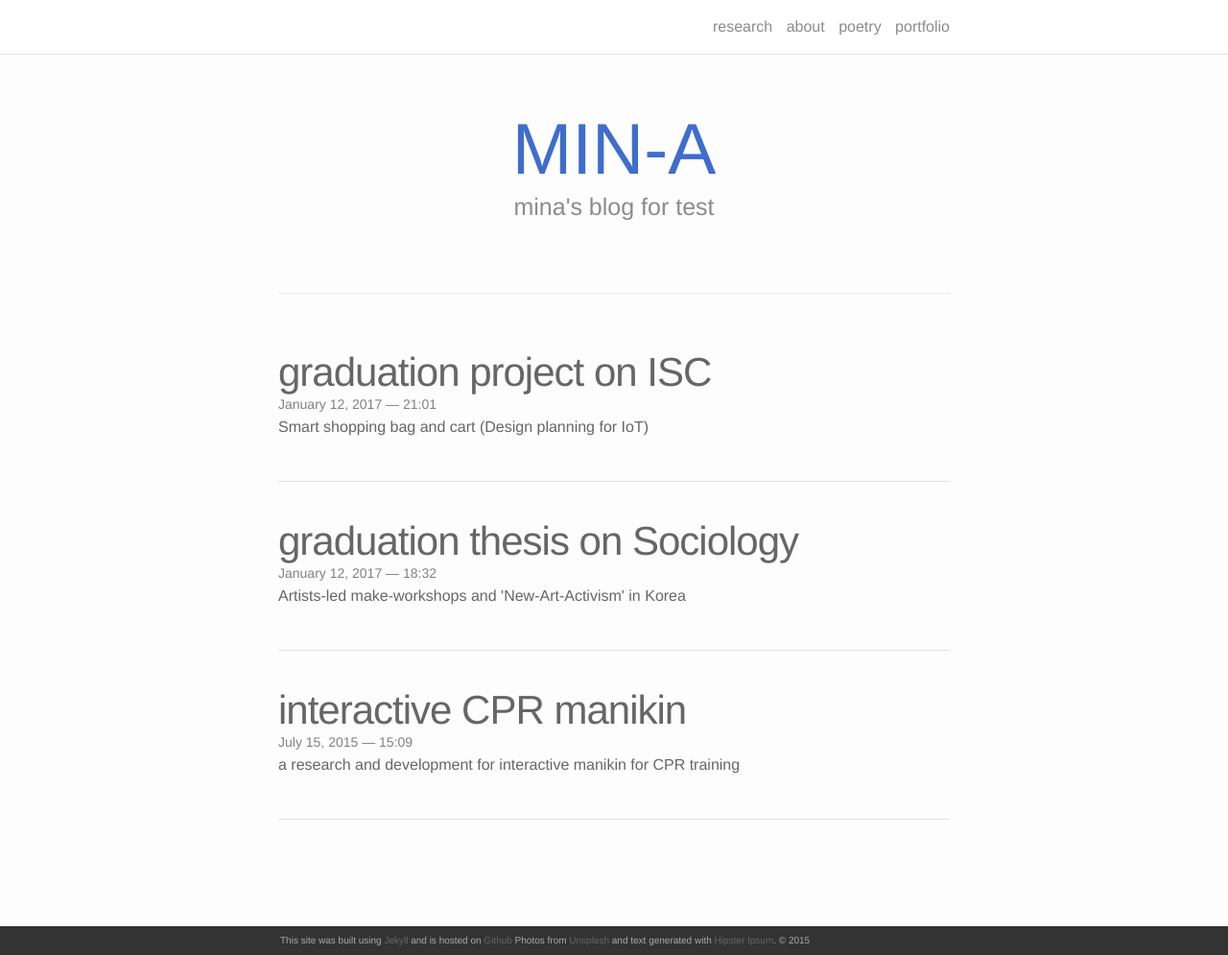
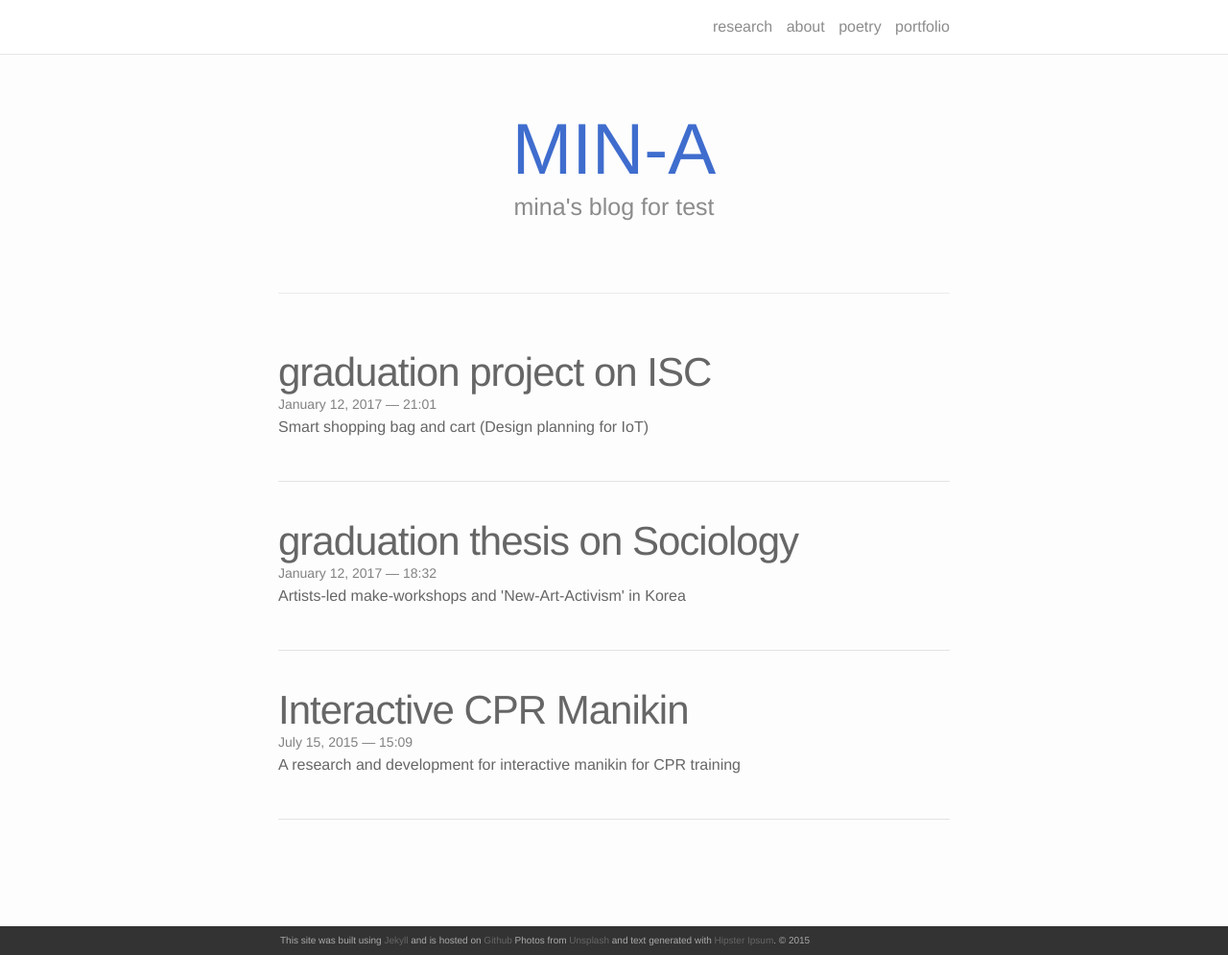
Before and after one commit to lucid2713/lucid2713.github.io, a Jekyll site: the page built from index.html, in a window 1280 px wide and 995 px high. Shown: the whole window at 96% size. Built offline with Jekyll 4.4.1, drawn with Linux system fonts in a browser that asks for light colours; nearby versions of some CDN libraries; the list of posts is cut into pages by our own code.

```diff
--- a/_posts/2015-07-15-title.markdown
+++ b/_posts/2015-07-15-title.markdown
@@ -1,8 +1,8 @@
 ---
 layout: post
-title: interactive CPR manikin
+title: Interactive CPR Manikin
 date: 2015-07-15 15:09:00
-description: a research and development for interactive manikin for CPR training
+description: A research and development for interactive manikin for CPR training
 ---
 This theme implements a built-in Jekyll feature, the use of Pygments, for sytanx highlighting. It supports more than 100 languages. This example is in C++. All you have to do is wrap your code in a liquid tag:
 {% raw  %}
```
